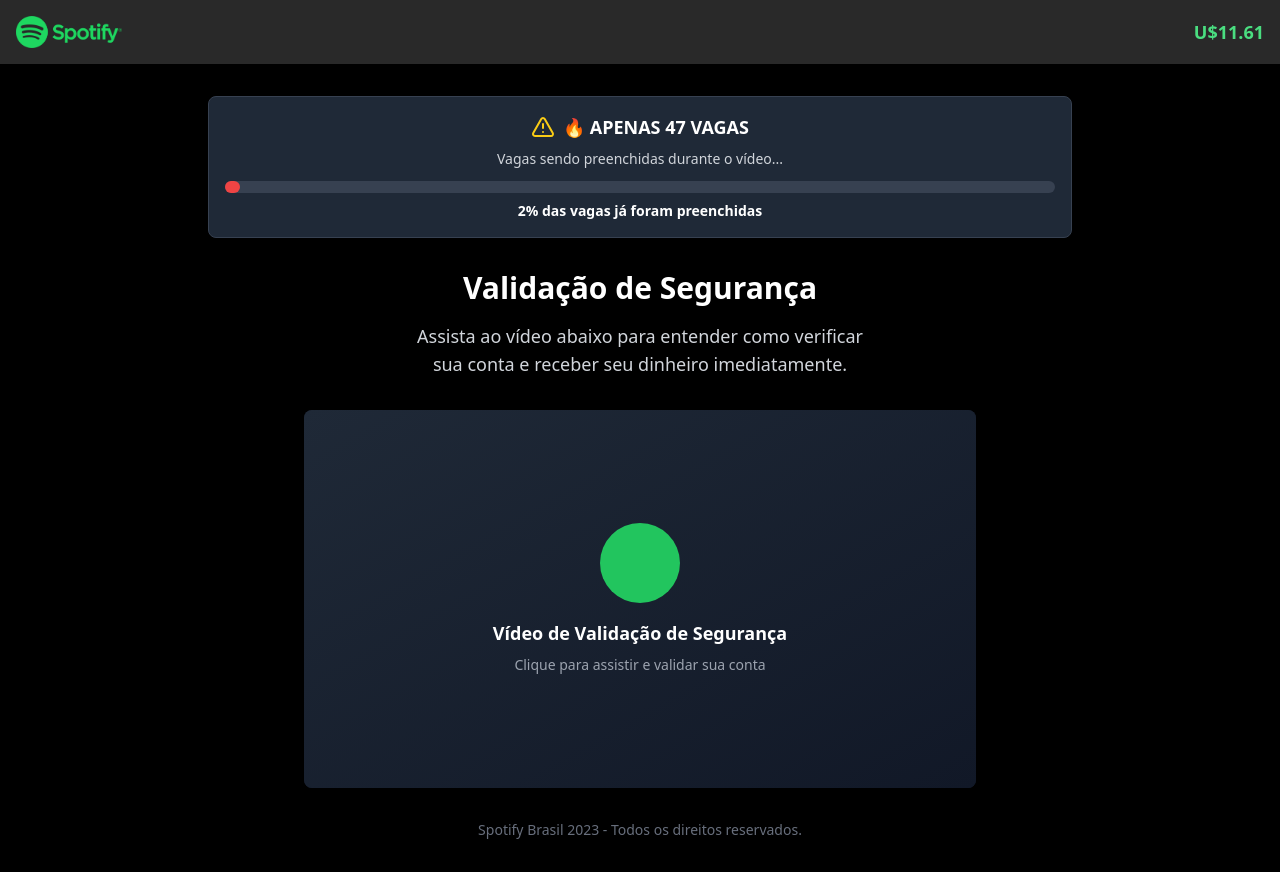
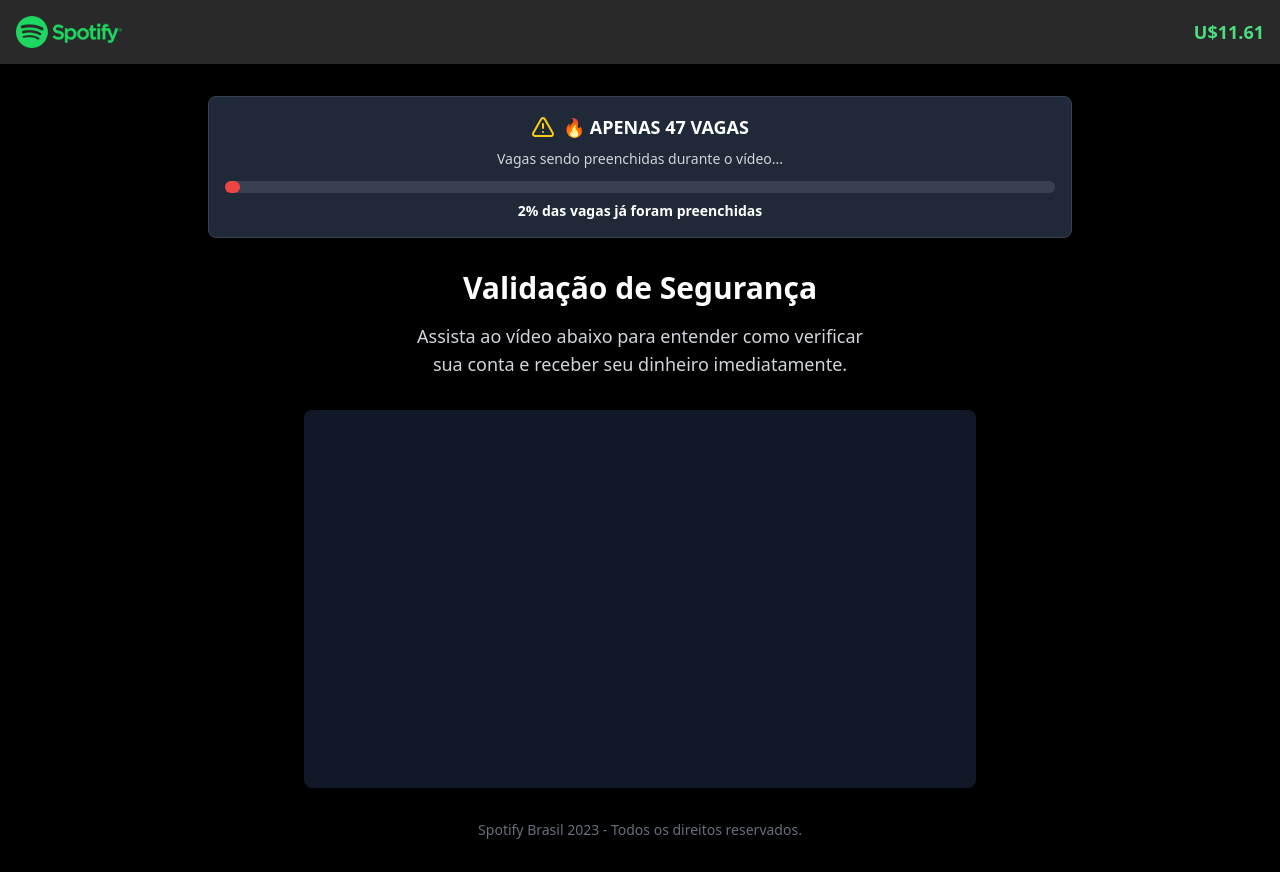
Before and after one commit to pedroarru630/prize-quest-funnel-flow, a React (Vite) app: page /vsl in a window 1280 px wide. Built offline with nearby package versions, Linux system fonts and the light colour scheme.

Commit message:
Add Vturb player to VSL page
Embed the Vturb player code inside the video container on the /VSL page.

```diff
--- a/src/pages/VSL.tsx
+++ b/src/pages/VSL.tsx
@@ -29,6 +29,22 @@ const VSL = () => {
   useEffect(() => {
     setPercentage(Math.round(progress));
   }, [progress]);
+
+  useEffect(() => {
+    // Load Vturb player script
+    const script = document.createElement("script");
+    script.src = "https://scripts.converteai.net/adf51499-85b4-4638-81dd-a9107287a7d1/players/68646506c53f6b4dad5f83eb/v4/player.js";
+    script.async = true;
+    document.head.appendChild(script);
+
+    return () => {
+      // Cleanup script on unmount
+      const existingScript = document.querySelector(`script[src="${script.src}"]`);
+      if (existingScript) {
+        document.head.removeChild(existingScript);
+      }
+    };
+  }, []);
 
   return (
     <div className="min-h-screen bg-black text-white">
@@ -81,19 +97,11 @@ const VSL = () => {
         <div className="flex justify-center mb-8">
           <div className="relative w-full max-w-2xl">
             <div className="bg-gray-900 rounded-lg overflow-hidden shadow-2xl">
-              {/* Video placeholder - replace with actual video */}
-              <div className="aspect-video bg-gradient-to-br from-gray-800 to-gray-900 flex items-center justify-center">
-                <div className="text-center">
-                  <div className="w-20 h-20 bg-green-500 rounded-full flex items-center justify-center mx-auto mb-4">
-                    <div className="w-0 h-0 border-l-8 border-r-0 border-t-6 border-b-6 border-l-black border-t-transparent border-b-transparent ml-1"></div>
-                  </div>
-                  <p className="text-white text-lg font-semibold">
-                    Vídeo de Validação de Segurança
-                  </p>
-                  <p className="text-gray-400 text-sm mt-2">
-                    Clique para assistir e validar sua conta
-                  </p>
-                </div>
+              <div className="aspect-video">
+                <vturb-smartplayer
+                  id="vid-68646506c53f6b4dad5f83eb"
+                  style={{ display: 'block', margin: '0 auto', width: '100%' }}
+                />
               </div>
             </div>
           </div>
```
